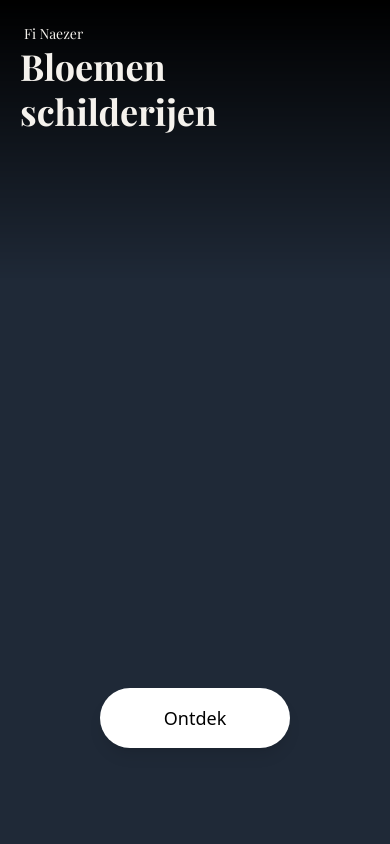
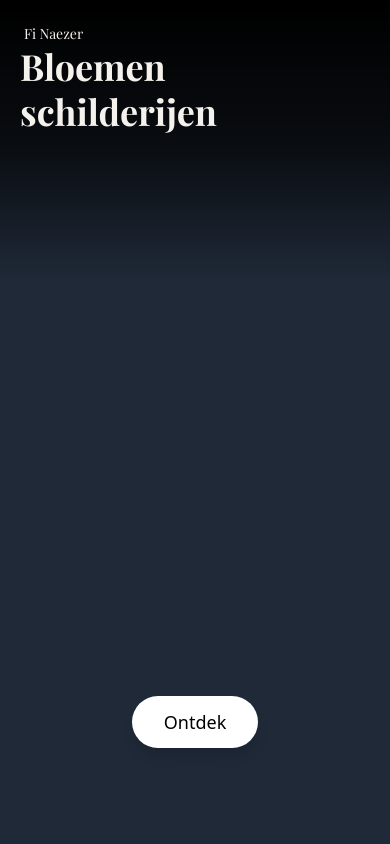
Before and after one commit to ernstnaezer/fi-website, a Next.js app: page / in a window 390 px wide. Shown: the top 844 px of the page. Built offline with nearby package versions, Linux system fonts and the light colour scheme; a web font is replaced by a local one.

Commit message:
Minor tweaks in the hero section for mobile

```diff
--- a/sections/hero.tsx
+++ b/sections/hero.tsx
@@ -13,12 +13,12 @@ const Hero: React.FC = () => {
           <ExportedImage
             src="/assets/detail.png"
             alt="Background detail"
-            layout="fill"
-            objectFit="cover"
+            fill
+            style={{ objectFit: "cover" }}
             priority
           />
         </div>
-        <div className="absolute inset-0 bg-gradient-to-b from-black via-black/50 to-transparent h-[33vh]"></div>
+        <div className="absolute inset-0 bg-gradient-to-b from-black via-black/70 to-transparent h-[33vh]"></div>
       </div>
 
       {/* Content */}
@@ -38,8 +38,9 @@ const Hero: React.FC = () => {
         </div>
 
         {/* Button */}
-        <div className="flex justify-center mb-24">
+        <div className="flex justify-center">
           <button
+            aria-label="Scroll to projects"
             onClick={() => {
               const projectsSection = document.getElementById("projects");
               if (projectsSection) {
@@ -49,7 +50,7 @@ const Hero: React.FC = () => {
                 });
               }
             }}
-            className="px-16 py-4 bg-white text-black text-lg rounded-full shadow-lg hover:shadow-xl transition-all"
+            className="absolute bottom-24 md:bottom-16 px-8 md:px-16 py-3 md:py-4 bg-white text-black text-lg rounded-full shadow-lg hover:shadow-xl transition-all"
           >
             Ontdek
           </button>
@@ -69,6 +70,7 @@ const Hero: React.FC = () => {
 
         .animate-zoom {
           animation: zoom 5s ease-out forwards;
+          will-change: transform;
         }
       `}</style>
     </div>
```
